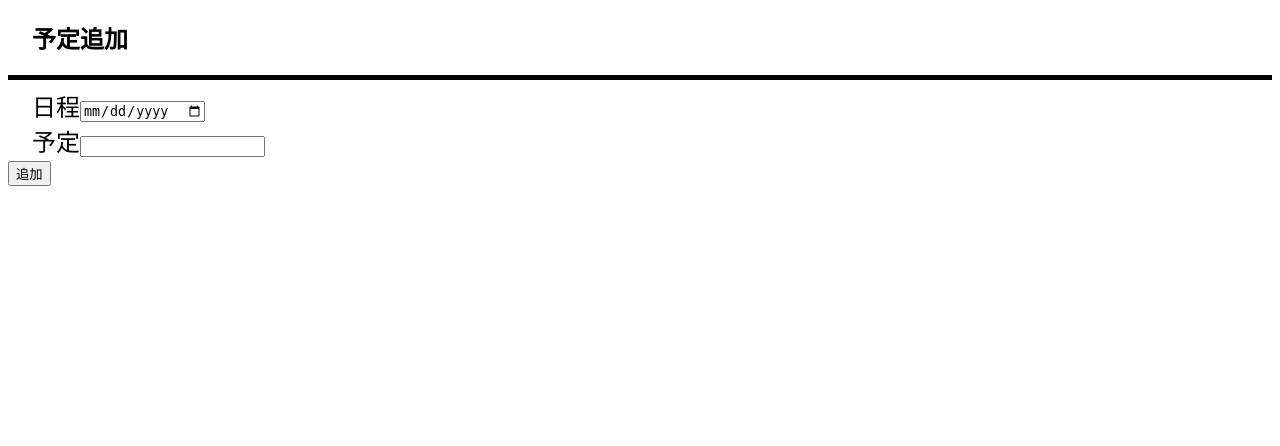
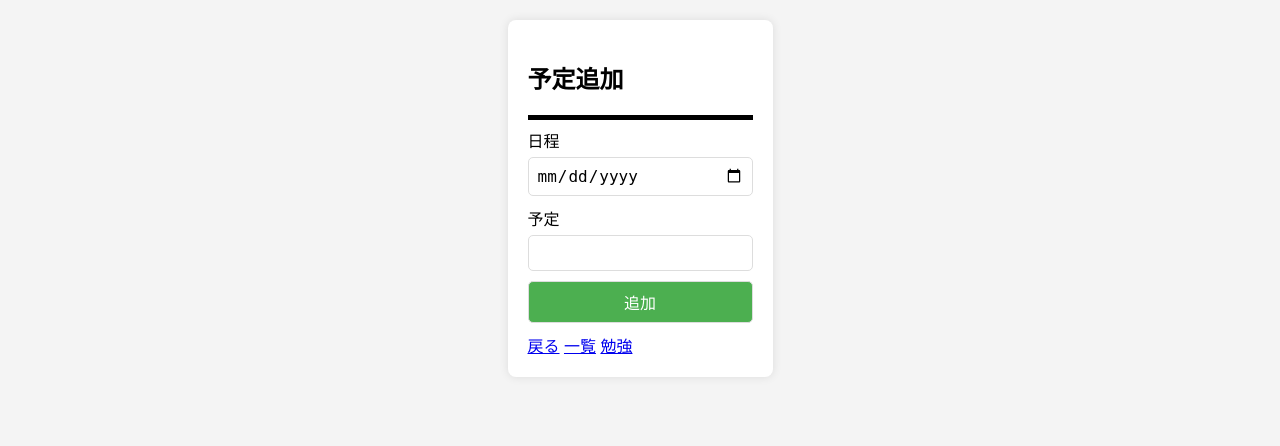
Before and after one commit to 2023AIT-OOP2-G09/GUI_APP, a Flask app: page /add in a window 1280 px wide. Shown: the top 446 px of the page. Run offline with Flask 3, Linux system fonts and the light colour scheme.

Commit message:
追加ページの装飾

```diff
--- a/main.py
+++ b/main.py
@@ -71,6 +71,12 @@ def address_get():
             return jsonify({"message": "エラーが発生しました"})
 
 
+# 勉強時間のページ
+@app.route("/study")
+def study():
+    # 予定追加のtemplateを返す
+    return render_template("study.html")
+
 # Flaskアプリケーションの起動
 if __name__ == "__main__":
     app.run(debug=True, use_reloader=False)
--- a/schedule.json
+++ b/schedule.json
@@ -1,4 +1,9 @@
 [
+  {
+    "date": "2024/01/03",
+    "schedule": "こんにちは",
+    "time": "0:00"
+  },
   {
     "date": "2024/01/09",
     "schedule": "こんにちは",
--- a/templates/AddSchedule.html
+++ b/templates/AddSchedule.html
@@ -1,28 +1,85 @@
 <!DOCTYPE html>
-<html>
+<html lang="en">
 
 <head>
-  <!-- headセクションには特に必要なものがない場合、省略しても問題ありません -->
+  <meta charset="UTF-8">
+  <meta name="viewport" content="width=device-width, initial-scale=1.0">
+  <link rel="stylesheet" href="https://use.fontawesome.com/releases/v5.15.4/css/all.css">
+
+  <title>予定追加</title>
+  <style>
+    body {
+      font-family: 'Arial', sans-serif;
+      background-color: #f4f4f4;
+      margin: 0;
+      padding: 0;
+      display: flex;
+      flex-direction: column;
+      align-items: center;
+    }
+
+    .form-container {
+      max-width: 400px;
+      margin: 20px auto;
+      background-color: #fff;
+      padding: 20px;
+      box-shadow: 0 0 10px rgba(0, 0, 0, 0.1);
+      border-radius: 8px;
+      text-align: left;
+    }
+
+    /* フォーム要素のスタイル */
+    form {
+      display: flex;
+      flex-direction: column;
+    }
+
+    label {
+      margin-bottom: 5px;
+    }
+
+    input {
+      margin-bottom: 10px;
+      padding: 8px;
+      border: 1px solid #ddd;
+      border-radius: 5px;
+      font-size: 16px;
+    }
+
+    /* ボタン要素のスタイル */
+    input[type="submit"] {
+      background-color: #4caf50;
+      color: white;
+      cursor: pointer;
+    }
+  </style>
 </head>
 
 <body>
-  <!-- タイトルおよびフォーム -->
-  <h2 style="text-align: left;">&emsp;予定追加</h2>
-  <hr size="5" noshade color="black" />
+  <!-- フォーム -->
+  <div class="form-container">
+    <h2>予定追加</h2>
+    <hr size="5" noshade color="black" />
 
-  <!-- フォーム -->
-  <font size="5" style="text-align: left;">
     <form enctype="multipart/form-data" action="/add/to" method="post">
       <!-- 日程入力フォーム -->
-      &emsp;日程<input type="date" id="date" name="date" required><br>
+      <label for="date">日程</label>
+      <input type="date" id="date" name="date" required>
 
       <!-- 予定入力フォーム -->
-      &emsp;予定<input type="text" id="schedule" name="schedule" required><br>
+      <label for="schedule">予定</label>
+      <input type="text" id="schedule" name="schedule" required>
 
       <!-- 送信ボタン -->
-      <input type="submit" value="追加">
+      <input type="submit" class="btn btn--add" value="追加">
     </form>
-  </font>
+    <!-- ボタンコンテナ -->
+  <div class="button-container">
+    <a href="/" class="btn btn--orange">戻る</a>
+    <a href="/list" class="btn btn--orange">一覧</a>
+    <a href="/study" class="btn btn--orange">勉強</a>
+  </div>
+  </div>
 
   <!-- JavaScriptファイルの読み込み -->
   <script src="{{ url_for('static', filename='javascript/AddSchedule.js') }}"></script>
--- a/templates/index.html
+++ b/templates/index.html
@@ -21,7 +21,7 @@
     <div class="button-container">
       <a href="/add" class="btn btn--orange">追加</a>
       <a href="/list" class="btn btn--orange">一覧</a>
-      <a href="/add" class="btn btn--orange">勉強</a>
+      <a href="/study" class="btn btn--orange">勉強</a>
     </div>
   </div>
  </body>
--- a/templates/list.html
+++ b/templates/list.html
@@ -93,8 +93,8 @@
 
 <div class="button-container">
     <a href="/add" class="btn btn--orange">追加</a>
-    <a href="/" class="btn btn--orange">戻る</a>
-    <a href="/add" class="btn btn--orange">勉強</a>
+    <a href="/list" class="btn btn--orange">一覧</a>
+    <a href="/study" class="btn btn--orange">勉強</a>
 </div>
 
 </body>
```
Also changed, not shown: templates/study.html (added, +114 -0 lines).
